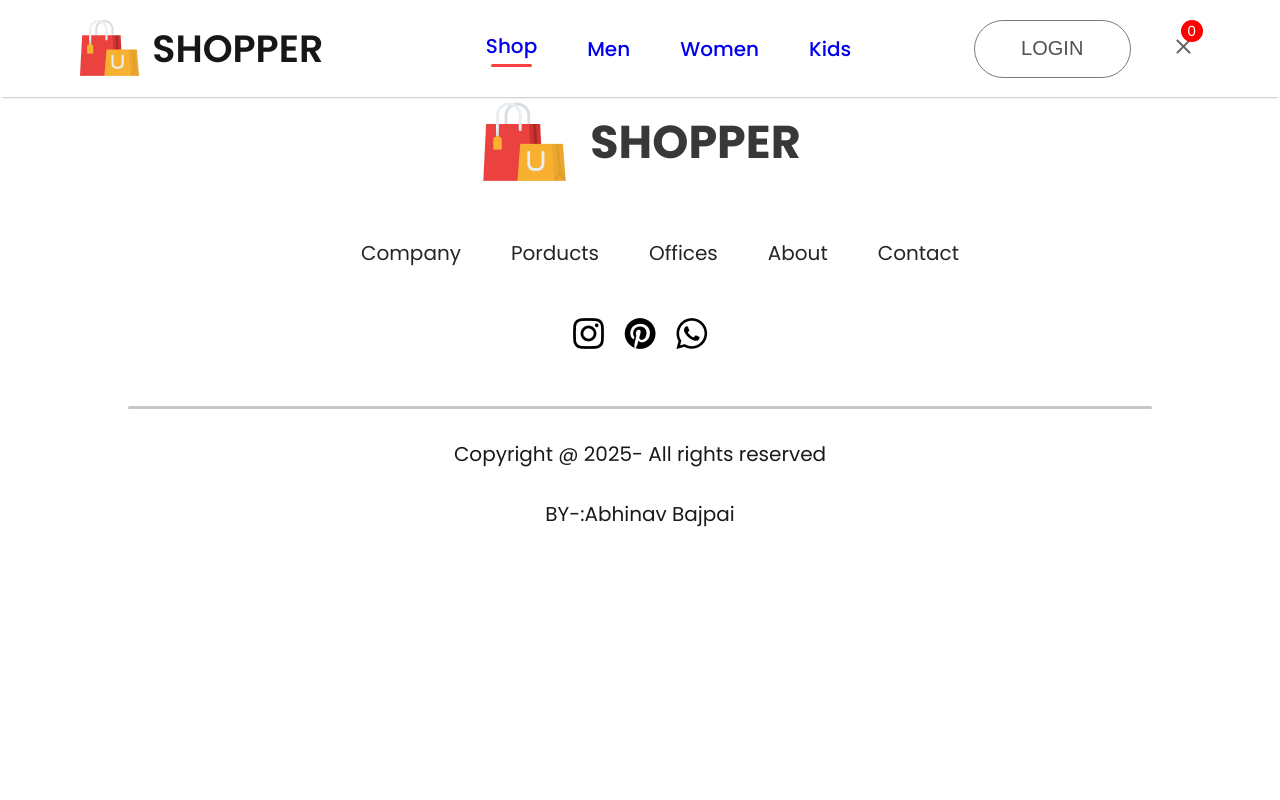
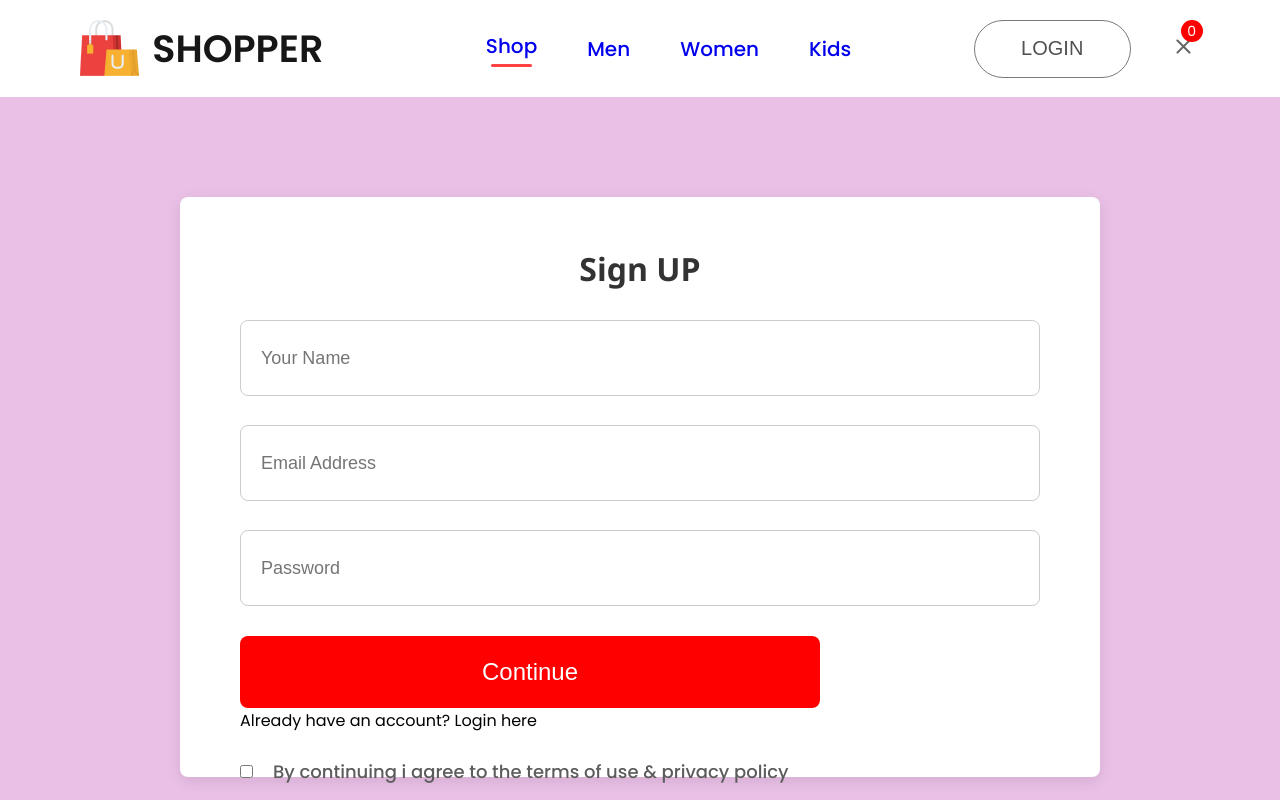
Before and after one commit to abhinavbajpayee/E-commerece-final, a React (Create React App) app: page /login in a window 1280 px wide. Shown: the top 800 px of the page. Built offline with nearby package versions, Linux system fonts and the light colour scheme.

Commit message:
done till login page

```diff
--- a/src/App.js
+++ b/src/App.js
@@ -10,6 +10,7 @@ import { Footer } from './Components/Footer/Footer';
 import men_banner from './Components/Assets/banner_mens.png'
 import women_banner from './Components/Assets/banner_women.png'
 import kid_banner from './Components/Assets/banner_kids.png'
+import { LoginSignUp } from './Pages/LoginSignUp';
 function App() {
   return (
     <div >
@@ -22,10 +23,10 @@ function App() {
       <Route path='/womens'element={<ShopCategory banner={women_banner} category="women"/>}/>
       <Route path='/kids'element={<ShopCategory banner={kid_banner} category="kid"/>}/>
       <Route path='/product' element={<product/>}>
-      <Route path='productId' element={<product/>}/>
+      <Route path='/productId' element={<product/>}/>
       </Route>
       <Route path='/cart'element={<cart/>}/>
-      <Route path='/login'element={<loginSignup/>}/>
+      <Route path='/login'element={<LoginSignUp/>}/>
      </Routes>
      <Footer/>
      </BrowserRouter>
--- a/src/Pages/CSS/loginsignup.css
+++ b/src/Pages/CSS/loginsignup.css
@@ -1,31 +1,109 @@
-.loginsignup{
-    width:100%;
+/* Overall container for the login/signup page */
+.loginsignup {
+    width: 100%;
     height: 80vh;
-    background: #fce3fe;
+    /* Changed background from pink to a soft, neutral grey */
+    background: #eac0e7;
     padding-top: 100px;
 }
-.loginsignup-container{
-    width:500px;
-    height:600px;
-    background: white;
-    margin:auto;
-    padding: 40ppx 60px;
+
+/* Central container for the form */
+.loginsignup-container {
+    width: 800px;
+    height: 500px;
+    /* Keeps the background white for a clean look */
+    background: #ffffff;
+    margin: auto;
+    padding: 40px 60px;
+    /* Added a subtle, light shadow for a modern feel */
+    box-shadow: 0 4px 15px rgba(0, 0, 0, 0.1);
+    /* Added rounded corners */
+    border-radius: 8px;
 }
-.loginsignup-container h1{
-    margin:20px 0px ;
+
+/* Heading style */
+.loginsignup-container h1 {
+    margin: 10px 0px;
+    /* Changed font and centered the text */
+    font-family: 'Segoe UI', 'Roboto', sans-serif;
+    text-align: center;
+    /* Changed text color to a dark grey */
+    color: #333333;
 }
-.loginsignup-fields{
+
+/* Container for input fields */
+.loginsignup-fields {
     display: flex;
     flex-direction: column;
     gap: 29px;
     margin-top: 30px;
 }
-.loginsignup-fields input{
-    height:72px;
-    width: 100%;
+
+/* Styling for input fields */
+.loginsignup-fields input {
+    height: 72px;
+    /* Added padding for a cleaner look */
     padding-left: 20px;
-    border: 1px solid #c9c9c9;
-    outline: none;
-    color:#5c5c5c;
+    /* Removed align-items, it's not a valid property for inputs */
+    align-items: center;
+    /* Changed border from red to a subtle grey and added rounded corners */
+    border: 1px solid #cccccc;
+    border-radius: 8px;
+    background: #ffffff;
     font-size: 18px;
 }
+
+/* Additional styling for inputs (placeholder and focus) */
+.loginsignup-fields input {
+    outline: none;
+    /* Placeholder color is now a subtle grey */
+    color: #999999;
+}
+
+/* Styling for the continue button */
+.loginsignup-container button {
+    width: 580px;
+    height: 72px;
+    /* Changed button background from red to a professional blue */
+    background: red;
+    color: white;
+    margin-top: 30px;
+    border: none;
+    font-size: 24px;
+    font-weight: 500;
+    cursor: pointer;
+    /* Added rounded corners and a smooth transition effect */
+    border-radius: 8px;
+    transition: background-color 0.3s ease;
+}
+
+/* Hover effect for the button */
+.loginsignup-container button:hover {
+    background-color: #357ae8;
+}
+
+/* Styling for the login link text */
+.loginsignup-login {
+    margin-top: 20px;
+    /* Changed text color to a neutral grey */
+    color: #666666;
+    font-size: 18px;
+    font-weight: 500;
+    text-align: center;
+}
+
+/* Styling for the 'Login here' span */
+.loginsignup-login span {
+    /* Changed the accent color from red to the new blue */
+    color: #4285F4;
+    font-weight: 600;
+}
+.loginsignup-agree{
+    display: flex;
+    align-items: center;
+    margin-top: 25px;
+    gap: 20px;
+    color: #5c5c5c;
+    font-size: 18px;
+    font-weight: 500;
+}
--- a/src/Pages/LoginSignUp.jsx
+++ b/src/Pages/LoginSignUp.jsx
@@ -1,5 +1,5 @@
 import React from 'react'
-import './CSS/LoginSignUp.css'
+import './CSS/loginsignup.css';
 export const LoginSignUp = () => {
   return (
     <div className='loginsignup'>
--- a/src/Pages/Product.jsx
+++ b/src/Pages/Product.jsx
@@ -1,7 +1,9 @@
-import React from 'react'
+import React, { useContext } from 'react'
+import { ShopContext } from '../Context/ShopContext'
 
 export const Product = () => {
+  const{all_product}=useContext(ShopContext);
   return (
-    <div>Product</div>
+    <div></div>
   )
 }
```
